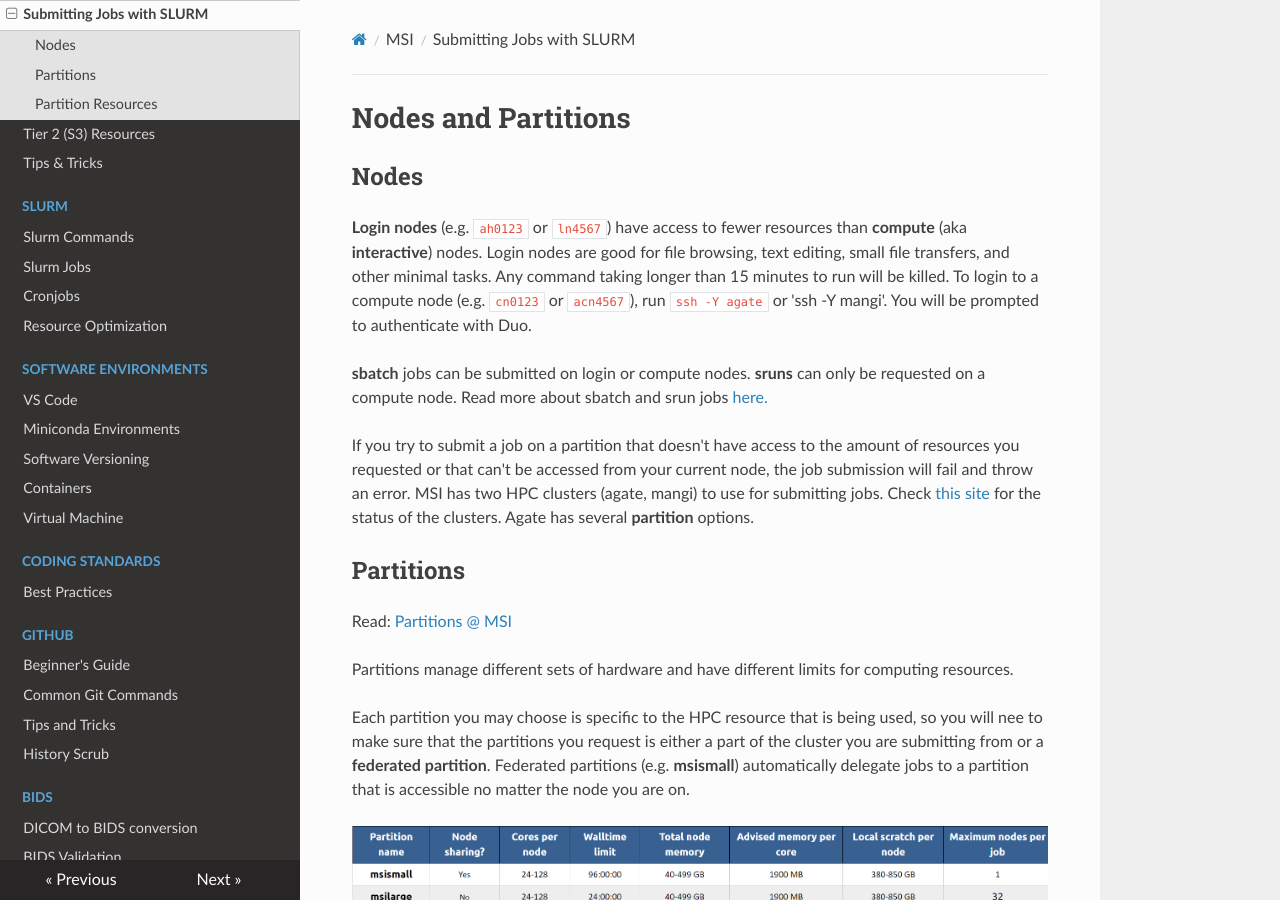
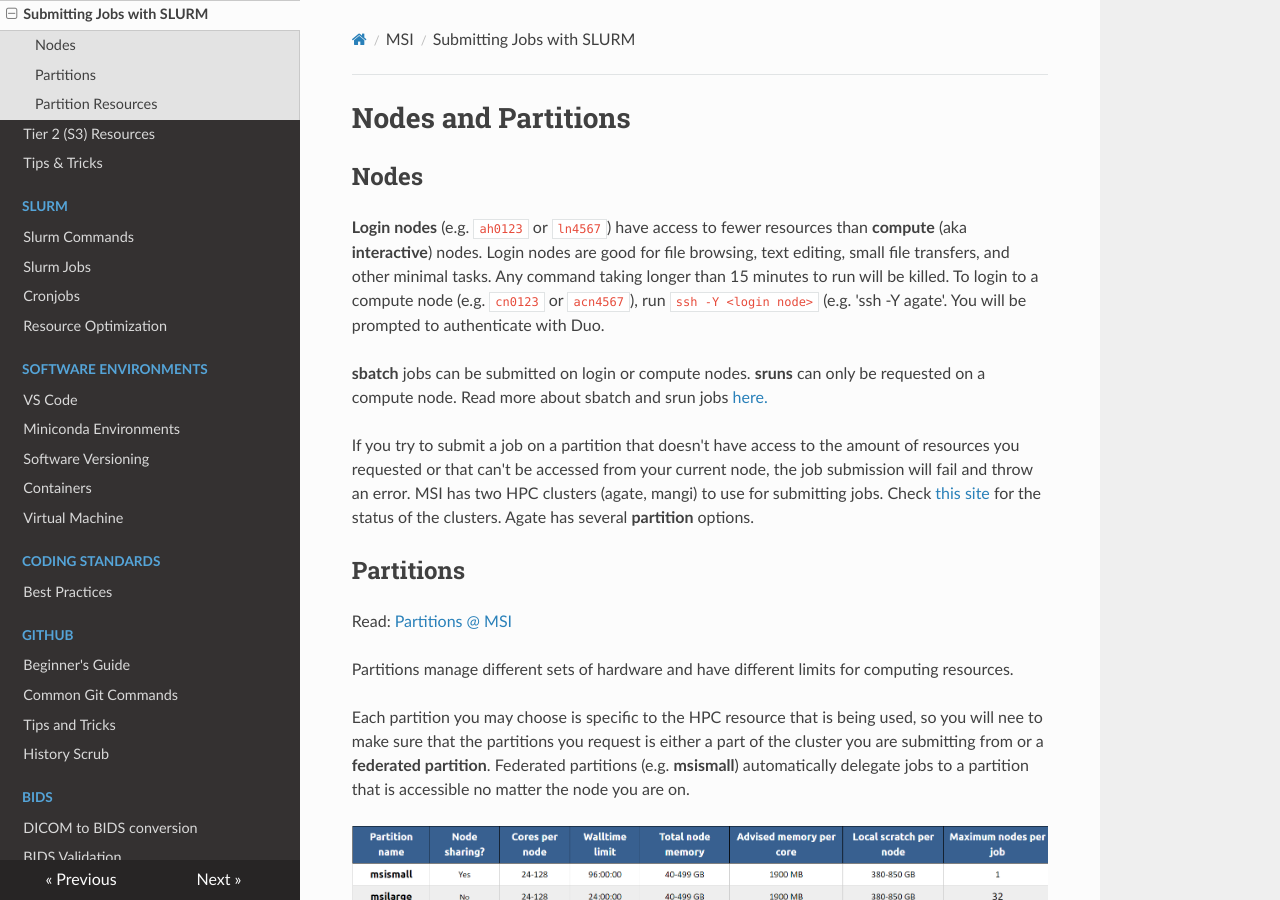
Before and after one commit to DCAN-Labs/cdni-brain, an MkDocs documentation site: the page built from docs/partitions.md, in a window 1280 px wide and 900 px high. Built offline with MkDocs 1.6.1, drawn with Linux system fonts in a browser that asks for light colours; nearby versions of some CDN libraries.

Commit message:
Update partitions.md
quick fix

```diff
--- a/docs/partitions.md
+++ b/docs/partitions.md
@@ -2,7 +2,7 @@
 
 ## Nodes
 
-**Login nodes** (e.g. `ah0123` or `ln4567`) have access to fewer resources than **compute** (aka **interactive**) nodes. Login nodes are good for file browsing, text editing, small file transfers, and other minimal tasks. Any command taking longer than 15 minutes to run will be killed. To login to a compute node (e.g. `cn0123` or `acn4567`), run `ssh -Y agate` or 'ssh -Y mangi'. You will be prompted to authenticate with Duo.
+**Login nodes** (e.g. `ah0123` or `ln4567`) have access to fewer resources than **compute** (aka **interactive**) nodes. Login nodes are good for file browsing, text editing, small file transfers, and other minimal tasks. Any command taking longer than 15 minutes to run will be killed. To login to a compute node (e.g. `cn0123` or `acn4567`), run `ssh -Y <login node>` (e.g. 'ssh -Y agate'. You will be prompted to authenticate with Duo.
 
 **sbatch** jobs can be submitted on login or compute nodes. **sruns** can only be requested on a compute node. Read more about sbatch and srun jobs [here.](slurm-params.md)
 
```
